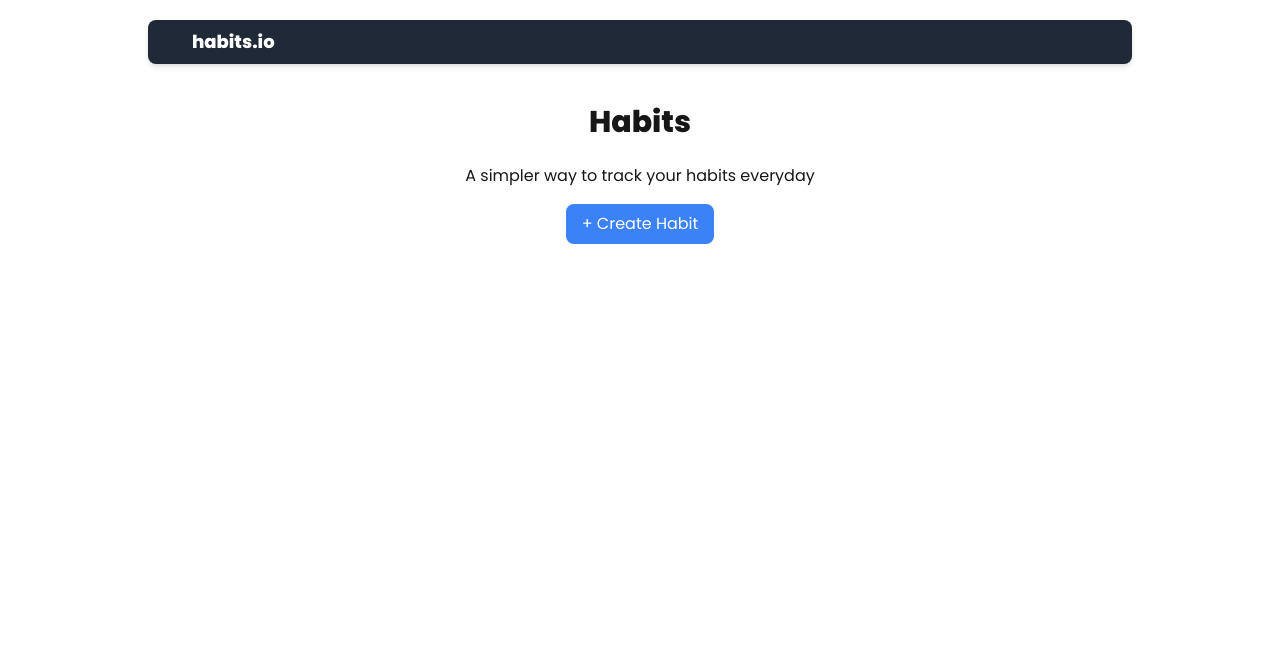
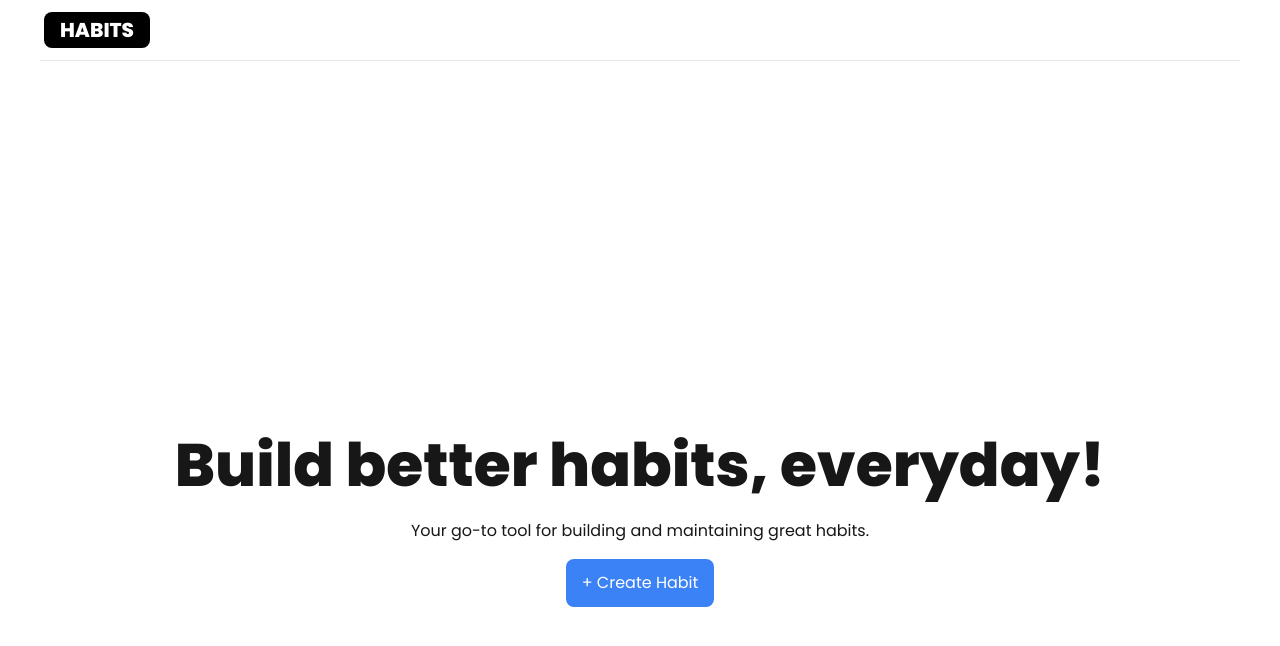
Before and after one commit to gyimadu/habit-tracker, a Next.js app: page / in a window 1280 px wide. Shown: the top 646 px of the page. Built offline with nearby package versions, Linux system fonts and the light colour scheme.

Commit message:
customized interface: added a new navigation bar, changed headline from 'habits' to 'build better habits everyday.'

```diff
--- a/src/app/page.tsx
+++ b/src/app/page.tsx
@@ -53,18 +53,20 @@ export default function Home() {
   }
 
   return (
-    <main className="container mx-auto p-5 max-w-5xl">
+    <div>
       <NavBar />
-      <h1 className="text-3xl font-bold mb-6 text-center">Habits</h1>
 
-      {/* New Habit Section */}
-      <div className="mb-10 text-center">
-        <p className="text-2l mb-4">A simpler way to track your habits everyday</p>
+      <main className="container mx-auto p-5 max-w-7xl">
+
+        <div className="flex flex-col items-center justify-center h-screen mb-10 text-center">
+          <h1 className="text-6xl font-bold mb-6 text-center">Build better habits, everyday!</h1>
+
+          <p className="text-2l mb-4">Your go-to tool for building and maintaining great habits.</p>
 
           {!isAddingHabit ? (
             <button
               onClick={() => setIsAddingHabit(true)}
-            className="bg-blue-500 text-white px-4 py-2 rounded-lg hover:bg-blue-800 transition"
+              className="bg-blue-500 text-white px-4 py-3 rounded-lg hover:bg-blue-800 transition"
             >
               + Create Habit
             </button>
@@ -95,7 +97,7 @@ export default function Home() {
         </div>
 
         {/* Habits List */}
-      <div className="space-y-6">
+        <div className="space-y-5">
           {habits.map((habit) => (
             <div key={habit.id} className="relative">
               <button
@@ -109,5 +111,7 @@ export default function Home() {
           ))}
         </div>
       </main>
+    </div>
+
   );
 }
--- a/src/components/NavBar.tsx
+++ b/src/components/NavBar.tsx
@@ -2,9 +2,11 @@ import React from "react";
 
 const NavBar: React.FC = () => {
   return (
-    <nav className="bg-gray-800 mx-auto mb-10 text-white px-1 py-2 shadow-md rounded-lg">
-      <div className="container mx-10 flex items-center">
-        <h1 className="text-lg font-bold">habits.io</h1>
+    <nav className="transparent border-b mx-10 mb-10 text-white px-1 py-3">
+      <div className="container flex items-center">
+        <div className="bg-black px-4 py-1 rounded-lg">
+          <h1 className="text-xl font-bold">HABITS</h1>
+        </div>
       </div>
     </nav>
   );
```
Lines whose indentation alone changed are shown as unchanged.
